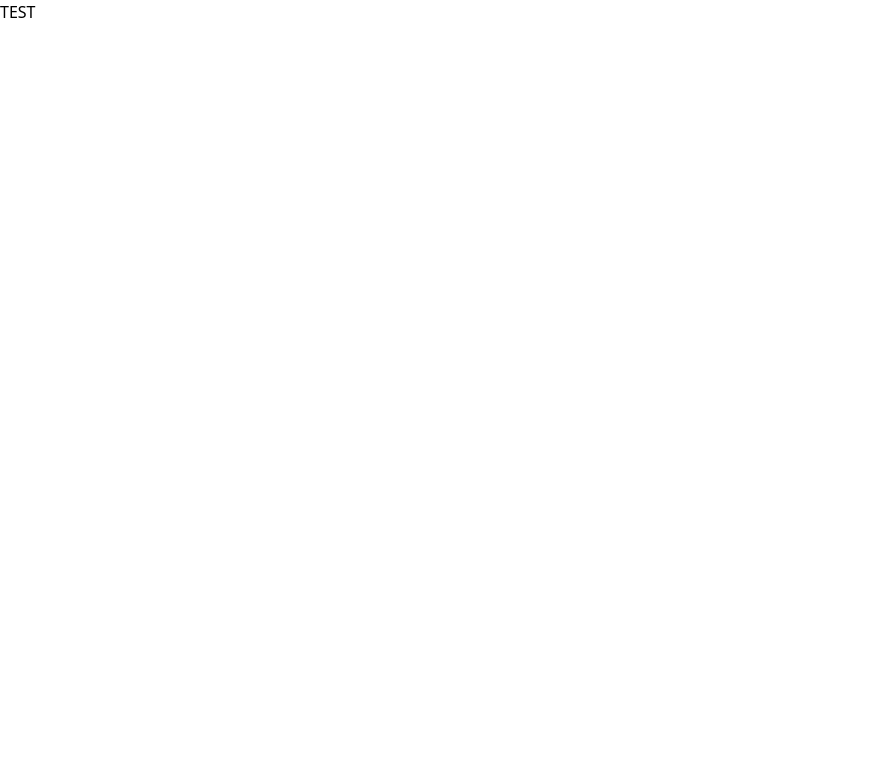
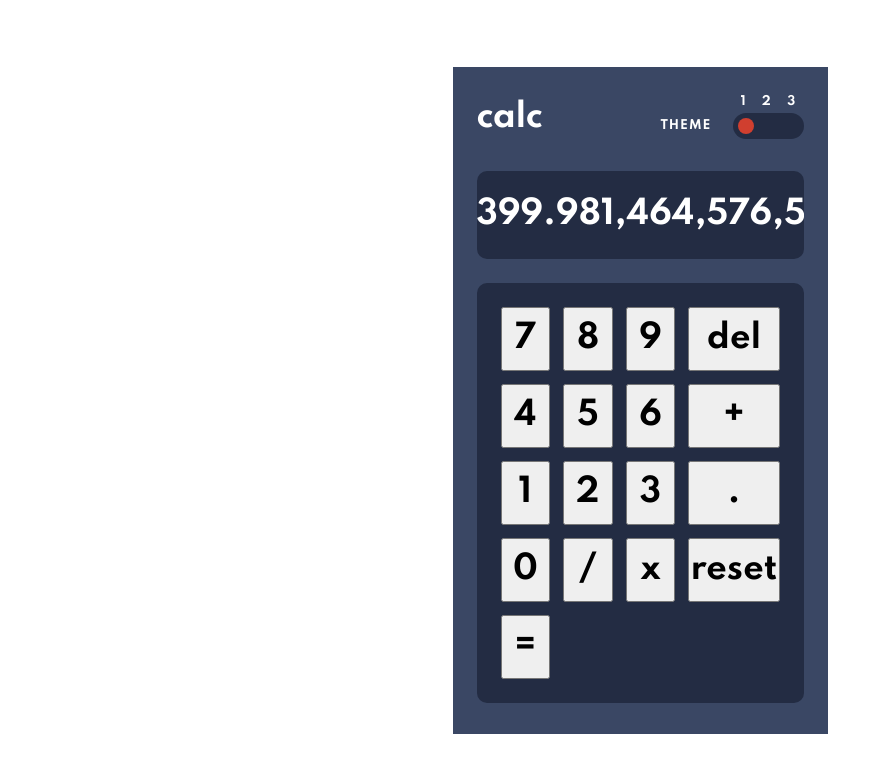
Before and after one commit to vlada030/frontendmentor-calculator-app, a website built with webpack: page src/index.html in a window 1280 px wide. Shown: the whole page, without its empty margins (0-891 px from the left). Built offline with nearby package versions, Linux system fonts and the light colour scheme.

Commit message:
zapocet UI

```diff
--- a/src/index.html
+++ b/src/index.html
@@ -6,8 +6,52 @@
   <link rel="icon" type="image/png" sizes="32x32" href="./images/favicon-32x32.png">
   <title>Calculator</title>
 </head>
-<body>
-TEST
+<body class="dark">
+  <section class="section">
+    <div class="header">
+      <h1>calc</h1>
+      <div class="theme">
+        <h2>theme</h2>
+        <div class="theme__selector">
+          <div class="theme__number">
+            <p>1</p>
+            <p>2</p>
+            <p>3</p>
+          </div>
+
+          <div class="theme__slider">
+            <div class="circle"></div>
+          </div>
+        </div>
+      </div>
+    </div>
+
+    <div class="display">
+      399.981,464,576,587
+      <!-- <p>399.981464576587867</p> -->
+    </div>
+
+    <div class="keypad">
+      <button>7</button>
+      <button>8</button>
+      <button>9</button>
+      <button>del</button>
+      <button>4</button>
+      <button>5</button>
+      <button>6</button>
+      <button>+</button>
+      <button>1</button>
+      <button>2</button>
+      <button>3</button>
+      <button>.</button>
+      <button>0</button>
+      <button>/</button>
+      <button>x</button>
+      <button>reset</button>
+      <button>=</button>
+    </div>
+  </section>
+
 
 </body>
 </html>
--- a/src/scss/_defaults.scss
+++ b/src/scss/_defaults.scss
@@ -1,7 +1,17 @@
 // prespojeno sa sanitize.scss
 
-// *, *::before, *::after {
-//     margin: 0;
-//     padding: 0;
-//     box-sizing: border-box;
-// }
+*, *::before, *::after {
+    margin: 0;
+    padding: 0;
+    box-sizing: border-box;
+}
+
+body {
+    font-family: $fontFamily;
+    font-size: $fontSize;
+    font-weight: $fontWeight;
+
+    min-height: 100vh;
+    display: grid;
+    place-items: center;
+}
--- /dev/null
+++ b/src/scss/_section.scss
@@ -0,0 +1,103 @@
+.section {
+    width: 375px;
+    margin: 0 auto;
+    padding: 28px 24px 31px;
+
+    display: grid;
+    grid-template-columns: 100%;
+    grid-template-rows: 52px 88px 420px;
+
+    grid-gap: 24px;
+
+    .header {
+        height: 44px;
+
+        display: flex;
+        align-items: center;
+        justify-content: space-between;
+
+        h1 {
+            font-size: 32px;
+            font-weight: $fontWeight;
+            line-height: 36px;
+            letter-spacing: -0.53px;
+        }
+
+        .theme {
+            display: flex;
+            align-items: center;
+            justify-content: flex-end;
+
+            h2 {
+                font-size: 12px;
+                line-height: 13px;
+                font-weight: $fontWeight;
+                letter-spacing: 1px;
+
+                align-self: flex-end;
+                text-transform: uppercase;
+                margin-right: 21px;
+                margin-bottom: 6.5px;
+            }
+
+            &__selector {
+                width: 71px;
+            }
+
+            &__number {
+                display: flex;
+                flex-direction: row;
+                align-items: center;
+                justify-content: space-around;
+
+                p {
+                    font-size: 12px;
+                    line-height: 13px;
+                    font-weight: $fontWeight;
+                    margin-bottom: 5px;
+                }
+            }
+
+            &__slider {
+                height: 26px;
+                border-radius: 13px;
+
+                position: relative;
+
+                .circle {
+                    position: absolute;
+                    top: 5px;
+                    left: 5px;
+                    width: 16px;
+                    height: 16px;
+
+                    border-radius: 50%;
+                }
+            }
+        }
+    }
+
+    .display {
+        display: grid;
+        place-items: center end;
+
+        border-radius: 10px;
+        overflow: hidden;
+        overflow-wrap: break-word;
+
+        p {
+            padding: 0 24px;
+        }
+    }
+
+    .keypad {
+        border-radius: 10px;
+        padding: 24px;
+
+        display: grid;
+        grid-template-columns: repeat(4, 1fr);
+        grid-template-rows: repeat(5, 1fr);
+        grid-gap: 13px;
+    }
+
+}
--- /dev/null
+++ b/src/scss/_themes.scss
@@ -0,0 +1,62 @@
+body.dark {
+    .section {
+        background-color: $colorBackgroundMainTheme1;
+
+        .header {
+            color: $colorTextLightTheme1;
+
+            .theme__slider {
+                background-color: $colorBackgroundKeypadTheme1;
+
+                .circle {
+                    background-color: $colorKeyToggleBackgroundTheme1;
+                }
+            }
+        }
+
+        .display {
+            background-color: $colorBackgroundKeypadTheme1;
+            color: $colorTextLightTheme1;
+        }
+
+        .keypad {
+            background-color: $colorBackgroundKeypadTheme1;
+        }
+    }
+}
+
+body.light {
+    .section {
+        background-color: $colorBackgroundMainTheme2;
+
+        .header {
+            color: $colorTextLightTheme2;
+
+            .theme__slider {
+                background-color: $colorBackgroundKeypadTheme2;
+
+                .circle {
+                    background-color: $colorKeyToggleBackgroundTheme2;
+                }
+            }
+        }
+    }
+}
+
+body.custom {
+    .section {
+        background-color: $colorBackgroundMainTheme3;
+
+        .header {
+            color: $colorTextLightTheme3;
+
+            .theme__slider {
+                background-color: $colorBackgroundKeypadTheme3;
+
+                .circle {
+                    background-color: $colorKeyToggleBackgroundTheme3;
+                }
+            }
+        }
+    }
+}
--- a/src/scss/_variables.scss
+++ b/src/scss/_variables.scss
@@ -0,0 +1,51 @@
+@import url('https://fonts.googleapis.com/css2?family=Spartan:wght@700&display=swap');
+
+$fontFamily: 'Spartan', sans-serif;
+$fontSize: 32px;
+$fontWeight: 700;
+
+$colorBackgroundMainTheme1: hsl(221, 27%, 31%);
+$colorBackgroundMainTheme2: hsl(0, 0%, 90%);
+$colorBackgroundMainTheme3: hsl(268, 75%, 9%);
+
+$colorBackgroundKeypadTheme1: hsl(223, 31%, 20%);
+$colorBackgroundKeypadTheme2: hsl(0, 5%, 81%);
+$colorBackgroundKeypadTheme3: hsl(268, 71%, 12%);
+
+$colorBackgroundScreenTheme1: hsl(223, 37%, 15%);
+$colorBackgroundScreenTheme2: hsl(0, 0%, 93%);
+$colorBackgroundScreenTheme3: hsl(268, 71%, 12%);
+
+$colorKeyMainBacgroundTheme1: hsl(225, 21%, 49%);
+$colorKeyMainBacgroundTheme2: hsl(185, 42%, 37%);
+$colorKeyMainBacgroundTheme3: hsl(281, 89%, 26%);
+
+$colorKeyMainShadowTheme1: hsl(224, 28%, 35%);
+$colorKeyMainShadowTheme2: hsl(185, 58%, 25%);
+$colorKeyMainShadowTheme3: hsl(285, 91%, 52%);
+
+$colorKeyToggleBackgroundTheme1: hsl(6, 63%, 50%);
+$colorKeyToggleBackgroundTheme2: hsl(25, 98%, 40%);
+$colorKeyToggleBackgroundTheme3: hsl(176, 100%, 44%);
+
+$colorKeyShadowTheme1: hsl(6, 70%, 34%);
+$colorKeyShadowTheme2: hsl(25, 99%, 27%);
+$colorKeyShadowTheme3: hsl(177, 92%, 70%);
+
+$colorKeySecondBacgroundTheme1: hsl(30, 25%, 89%);
+$colorKeySecondBacgroundTheme2: hsl(45, 7%, 89%);
+$colorKeySecondBacgroundTheme3: hsl(268, 47%, 21%);
+
+$colorKeySecondShadowTheme1: hsl(28, 16%, 65%);
+$colorKeySecondShadowTheme2: hsl(35, 11%, 61%);
+$colorKeySecondShadowTheme3: hsl(290, 70%, 36%);
+
+$colorTextLightTheme1: hsl(0, 0, 100%);
+$colorTextLightTheme2: hsl(60, 10%, 19%);
+$colorTextLightTheme3: hsl(52, 100%, 62%);
+
+$colorTextDarkTheme1: hsl(221, 14%, 31%);
+$colorTextDarkTheme2: hsl(0, 0, 100%);
+$colorTextDarkTheme3: hsl(198, 20%, 13%);
+
+$colorTextMedTheme3: hsl(0, 0, 100%);
--- a/src/scss/main.scss
+++ b/src/scss/main.scss
@@ -1,8 +1,12 @@
-@import '../scss/sanitize/sanitize.scss';
-@import '../scss/sanitize/forms.scss';
-@import '../scss/sanitize/assets.scss';
+// sanitize.css (normalize.css)
+// @import '../scss/sanitize/sanitize.scss';
+// @import '../scss/sanitize/forms.scss';
+// @import '../scss/sanitize/assets.scss';
 
+// normalize.css
+@import './normalize/normalize.scss';
 
 @import './variables';
 @import './defaults';
-@import './typography';
+@import './themes';
+@import './section';
```
Also changed, not shown: src/scss/sanitize/typography.scss (renamed from src/scss/_typography.scss).
